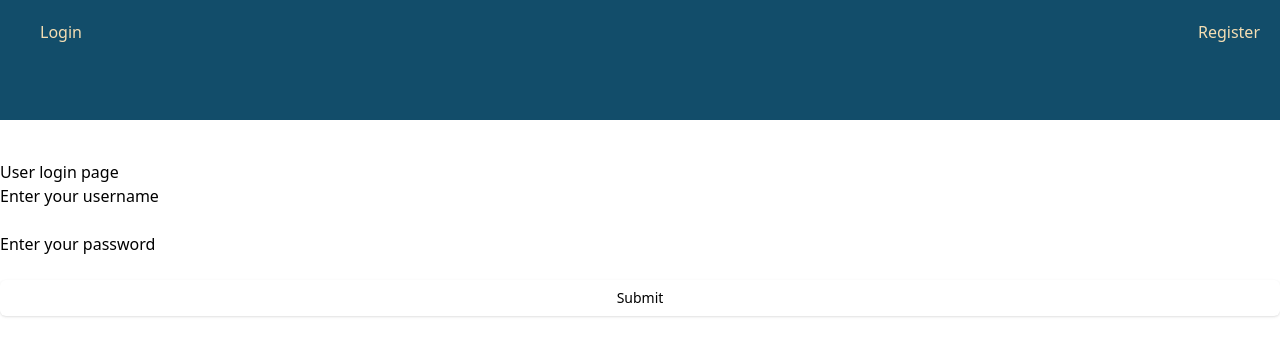
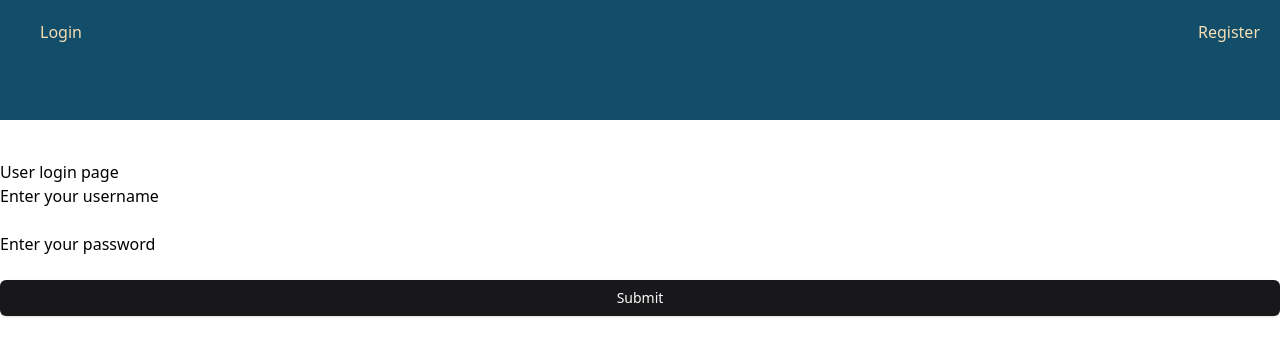
Before and after one commit to ValeriiaPavl/FSB-frontend, a Next.js app: page /login in a window 1280 px wide. Shown: the top 356 px of the page. Built offline with nearby package versions, Linux system fonts and the light colour scheme; no server answers.

Commit message:
added styles to buttons and avatars

```diff
--- a/src/components/LikesButton.tsx
+++ b/src/components/LikesButton.tsx
@@ -16,9 +16,9 @@ const LikeButtonPropsValidator = z.object({
 type LikeButtonProps = z.infer<typeof LikeButtonPropsValidator>;
 
 const LikeButton = ({ user, likes }: LikeButtonProps) => {
-  const liked = likes
-    .map((like: Like) => like.to_person)
-    .includes(user.user_id);
+  // const liked = likes
+  //   .map((like: Like) => like.to_person)
+  //   .includes(user.user_id);
   const [token, setToken] = useState<String | null>(null);
 
   const [likeState, setState] = useState<boolean>(
@@ -61,7 +61,9 @@ const LikeButton = ({ user, likes }: LikeButtonProps) => {
         <div>
           <form className="like-form" onSubmit={handleLikeSubmit}>
             <img src="/heart.svg" className="like-button-image" />
-            <Button type="submit">Like user</Button>
+            <Button variant="destructive" type="submit">
+              Like user
+            </Button>
           </form>
         </div>
       )}
--- a/src/components/UserCard.tsx
+++ b/src/components/UserCard.tsx
@@ -7,6 +7,8 @@ import { Like } from "@/lib/types";
 import LikeButton from "./LikesButton";
 import { useState, useEffect } from "react";
 import axios from "axios";
+import { Avatar, AvatarFallback, AvatarImage } from "@/components/ui/avatar";
+import { Badge } from "./ui/badge";
 
 const frontendUrl = process.env.NEXT_PUBLIC_REACT_APP_FRONTEND_URL;
 
@@ -53,7 +55,10 @@ const UserCard = ({ user, likes }: UserCardProps) => {
 
   return (
     <div key={`${user.user_id}_user_card`} className="user-card">
-      <img className="user-avatar-small" src={user.user_avatar} />
+      <Avatar>
+        <AvatarImage src={user.user_avatar} />
+        <AvatarFallback>CN</AvatarFallback>
+      </Avatar>
       <div className="user-info">
         <p>
           Name:
--- /dev/null
+++ b/src/components/ui/avatar.tsx
@@ -0,0 +1,50 @@
+"use client";
+
+import * as React from "react";
+import * as AvatarPrimitive from "@radix-ui/react-avatar";
+
+import { cn } from "@/lib/utils";
+
+const Avatar = React.forwardRef<
+  React.ElementRef<typeof AvatarPrimitive.Root>,
+  React.ComponentPropsWithoutRef<typeof AvatarPrimitive.Root>
+>(({ className, ...props }, ref) => (
+  <AvatarPrimitive.Root
+    ref={ref}
+    className={cn(
+      "relative flex h-40 w-40 shrink-0 overflow-hidden rounded-full",
+      className
+    )}
+    {...props}
+  />
+));
+Avatar.displayName = AvatarPrimitive.Root.displayName;
+
+const AvatarImage = React.forwardRef<
+  React.ElementRef<typeof AvatarPrimitive.Image>,
+  React.ComponentPropsWithoutRef<typeof AvatarPrimitive.Image>
+>(({ className, ...props }, ref) => (
+  <AvatarPrimitive.Image
+    ref={ref}
+    className={cn("aspect-square h-full w-full", className)}
+    {...props}
+  />
+));
+AvatarImage.displayName = AvatarPrimitive.Image.displayName;
+
+const AvatarFallback = React.forwardRef<
+  React.ElementRef<typeof AvatarPrimitive.Fallback>,
+  React.ComponentPropsWithoutRef<typeof AvatarPrimitive.Fallback>
+>(({ className, ...props }, ref) => (
+  <AvatarPrimitive.Fallback
+    ref={ref}
+    className={cn(
+      "flex h-full w-full items-center justify-center rounded-full bg-zinc-100 dark:bg-zinc-800",
+      className
+    )}
+    {...props}
+  />
+));
+AvatarFallback.displayName = AvatarPrimitive.Fallback.displayName;
+
+export { Avatar, AvatarImage, AvatarFallback };
--- a/src/components/ui/button.tsx
+++ b/src/components/ui/button.tsx
@@ -5,20 +5,20 @@ import { cva, type VariantProps } from "class-variance-authority"
 import { cn } from "@/lib/utils"
 
 const buttonVariants = cva(
-  "inline-flex items-center justify-center rounded-md text-sm font-medium transition-colors focus-visible:outline-none focus-visible:ring-1 focus-visible:ring-ring disabled:pointer-events-none disabled:opacity-50",
+  "inline-flex items-center justify-center rounded-md text-sm font-medium transition-colors focus-visible:outline-none focus-visible:ring-1 focus-visible:ring-zinc-950 disabled:pointer-events-none disabled:opacity-50 dark:focus-visible:ring-zinc-300",
   {
     variants: {
       variant: {
         default:
-          "bg-primary text-primary-foreground shadow hover:bg-primary/90",
+          "bg-zinc-900 text-zinc-50 shadow hover:bg-zinc-900/90 dark:bg-zinc-50 dark:text-zinc-900 dark:hover:bg-zinc-50/90",
         destructive:
-          "bg-destructive text-destructive-foreground shadow-sm hover:bg-destructive/90",
+          "bg-red-500 text-zinc-50 shadow-sm hover:bg-red-500/90 dark:bg-red-900 dark:text-zinc-50 dark:hover:bg-red-900/90",
         outline:
-          "border border-input bg-transparent shadow-sm hover:bg-accent hover:text-accent-foreground",
+          "border border-zinc-200 bg-transparent shadow-sm hover:bg-zinc-100 hover:text-zinc-900 dark:border-zinc-800 dark:hover:bg-zinc-800 dark:hover:text-zinc-50",
         secondary:
-          "bg-secondary text-secondary-foreground shadow-sm hover:bg-secondary/80",
-        ghost: "hover:bg-accent hover:text-accent-foreground",
-        link: "text-primary underline-offset-4 hover:underline",
+          "bg-zinc-100 text-zinc-900 shadow-sm hover:bg-zinc-100/80 dark:bg-zinc-800 dark:text-zinc-50 dark:hover:bg-zinc-800/80",
+        ghost: "hover:bg-zinc-100 hover:text-zinc-900 dark:hover:bg-zinc-800 dark:hover:text-zinc-50",
+        link: "text-zinc-900 underline-offset-4 hover:underline dark:text-zinc-50",
       },
       size: {
         default: "h-9 px-4 py-2",
```
